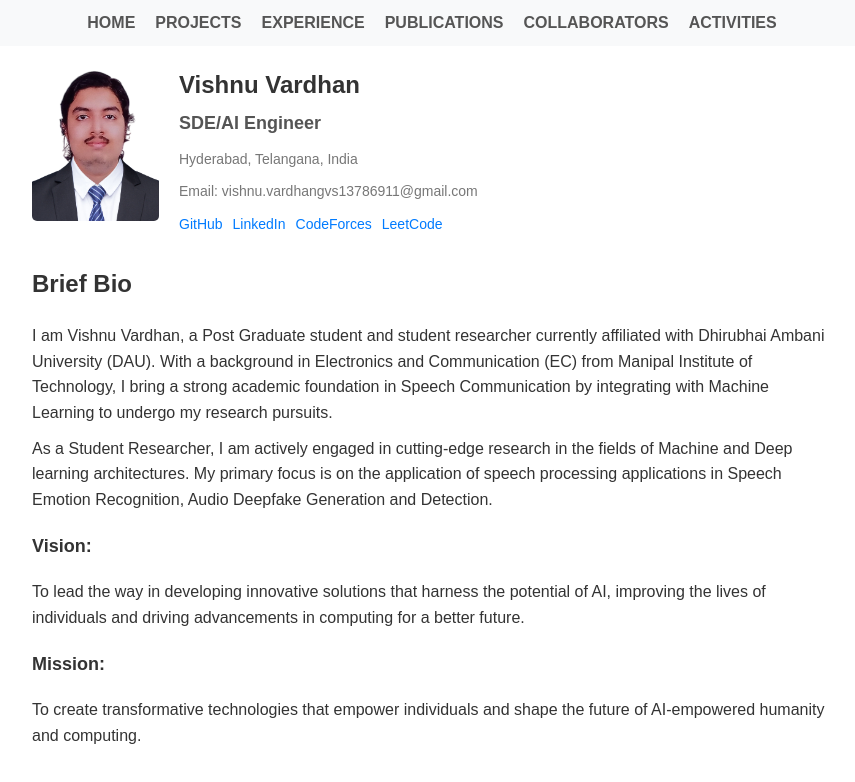
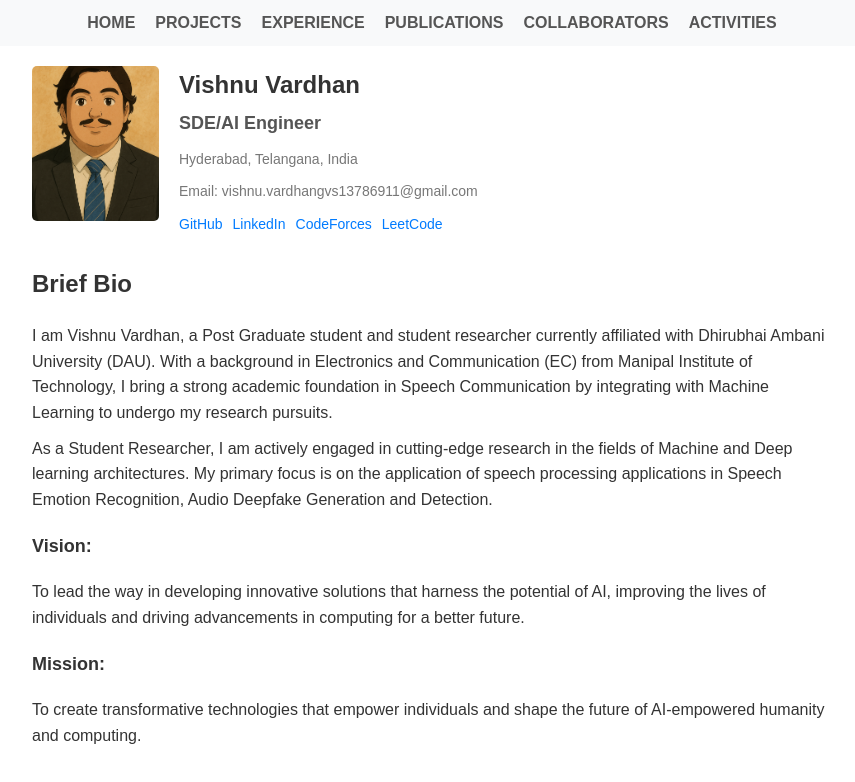
Before and after one commit to V1shnu127/v1shnu127.github.io, a plain HTML site: page index.html in a window 1280 px wide. Shown: the whole page, without its empty margins (208-1063 px from the left). Drawn offline with Linux system fonts and the light colour scheme.

Commit message:
Update index.html

```diff
--- a/index.html
+++ b/index.html
@@ -105,7 +105,7 @@
 
     <div class="container">
         <div class="profile">
-            <img src="images/P190907312.jpg" alt="Vishnu Vardhan">
+            <img src="images/ghibl.jpg" alt="Vishnu Vardhan">
             <div class="profile-info">
                 <h1>Vishnu Vardhan</h1>
                 <h2>SDE/AI Engineer</h2>
```
